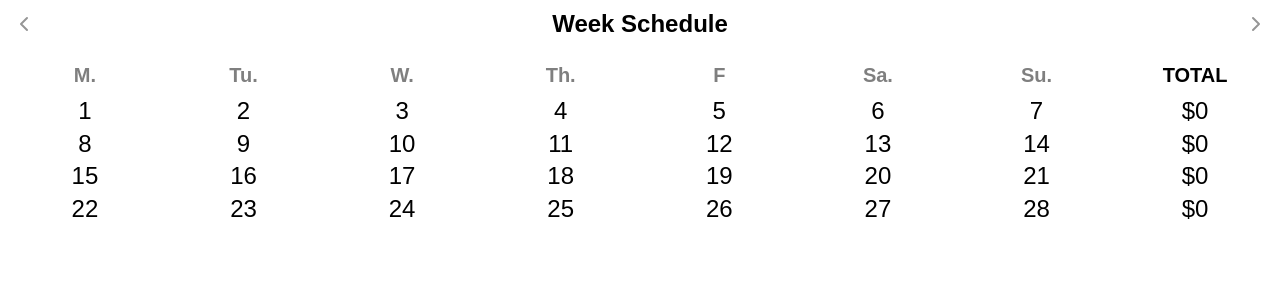
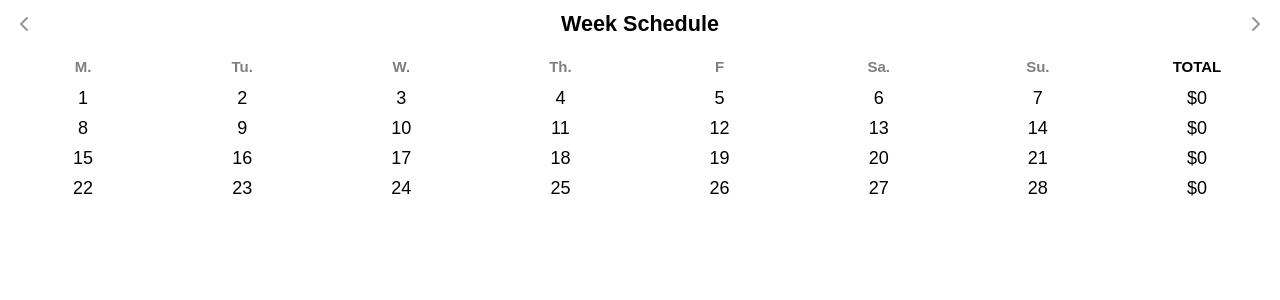
Before and after one commit to MinhQuan-Tran/Payment-Calculator, a Vue app in the folder Payment Calculator/: page / in a window 1280 px wide. Shown: the top 300 px of the page. Built offline with nearby package versions, Linux system fonts and the light colour scheme.

Commit message:
Update test layout

```diff
--- a/Payment Calculator/src/assets/main.css
+++ b/Payment Calculator/src/assets/main.css
@@ -1,6 +1,6 @@
 :root {
   font-family: Arial, Helvetica, sans-serif;
-  font-size: x-large;
+  font-size: large;
 
   --border-radius: 5px;
 }
--- a/Payment Calculator/src/components/WeekSchedule.vue
+++ b/Payment Calculator/src/components/WeekSchedule.vue
@@ -79,6 +79,7 @@ export default {
     flex-direction: row;
     align-items: center;
     justify-content: space-between;
+    font-size: larger;
 }
 
 .prev-btn,
@@ -110,7 +111,7 @@ export default {
     display: grid;
     grid-template-columns: repeat(8, 1fr);
     grid-template-rows: repeat(6, 1fr);
-    gap: 0.2rem;
+    gap: 0.5rem;
     margin-top: 1rem;
     text-align: center;
 }
```
